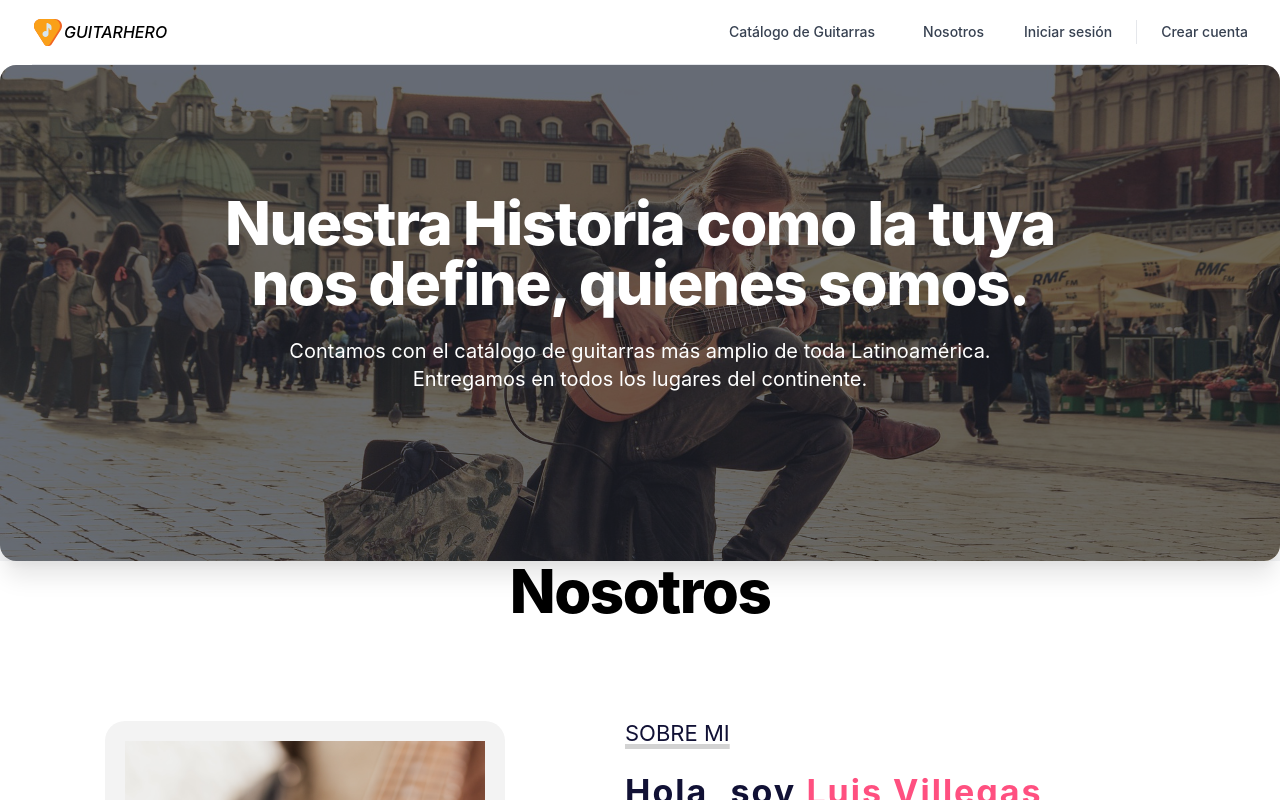
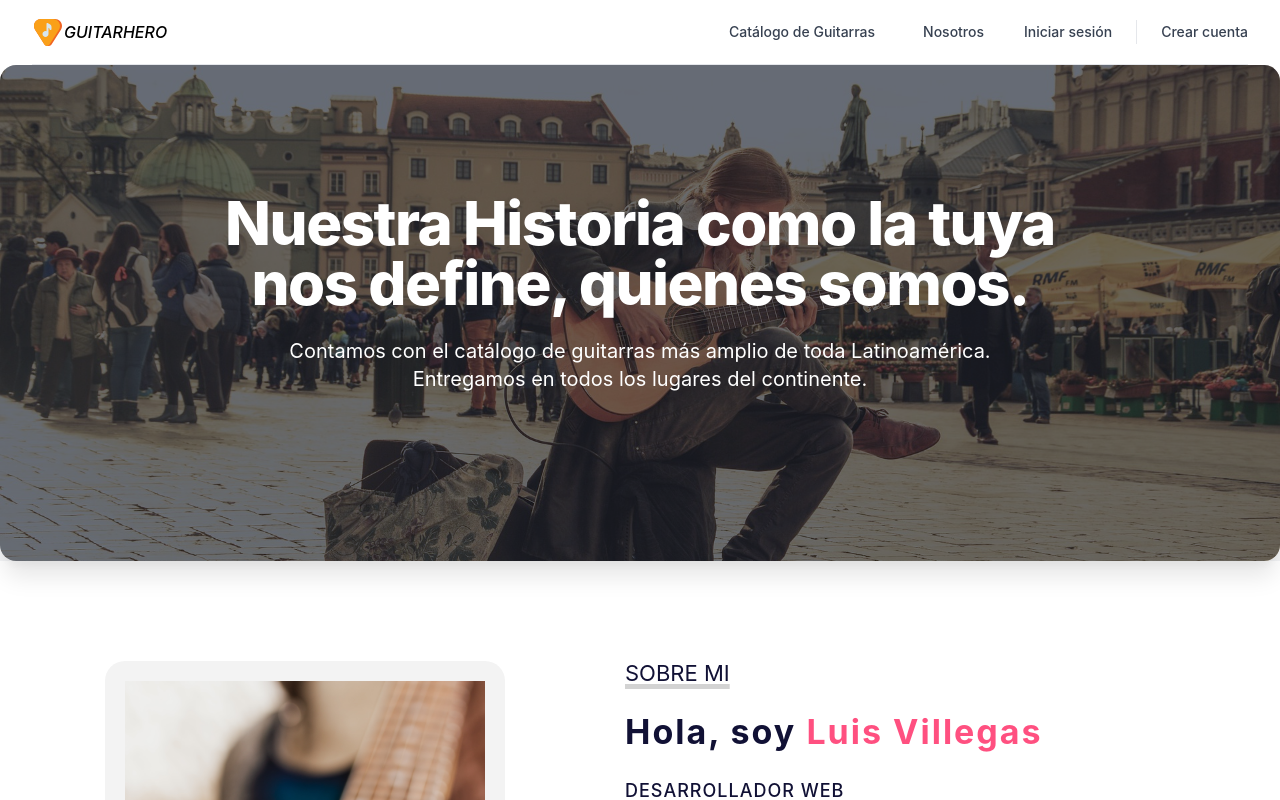
Before and after one commit to Luvime/proyecto-comercio-electronico, a React (Create React App) app: page /about in a window 1280 px wide. Shown: the top 800 px of the page. Built offline with nearby package versions, Linux system fonts and the light colour scheme; no server answers.

Commit message:
cambios html

```diff
--- a/src/components/About.js
+++ b/src/components/About.js
@@ -37,8 +37,6 @@ export const About = () => {
       </div>
 
 
-      <h1 className="text-center text-4xl font-extrabold tracking-tight sm:text-5xl lg:text-6xl">Nosotros</h1>
-
       <section id="sobremi">
         <div class="contenedor-foto">
           <img className='bannernosotros' width={500} height={800} src={nosotros}></img>
```
Also changed, not shown: 6 other files (tests, documents, lock files or other folders).
